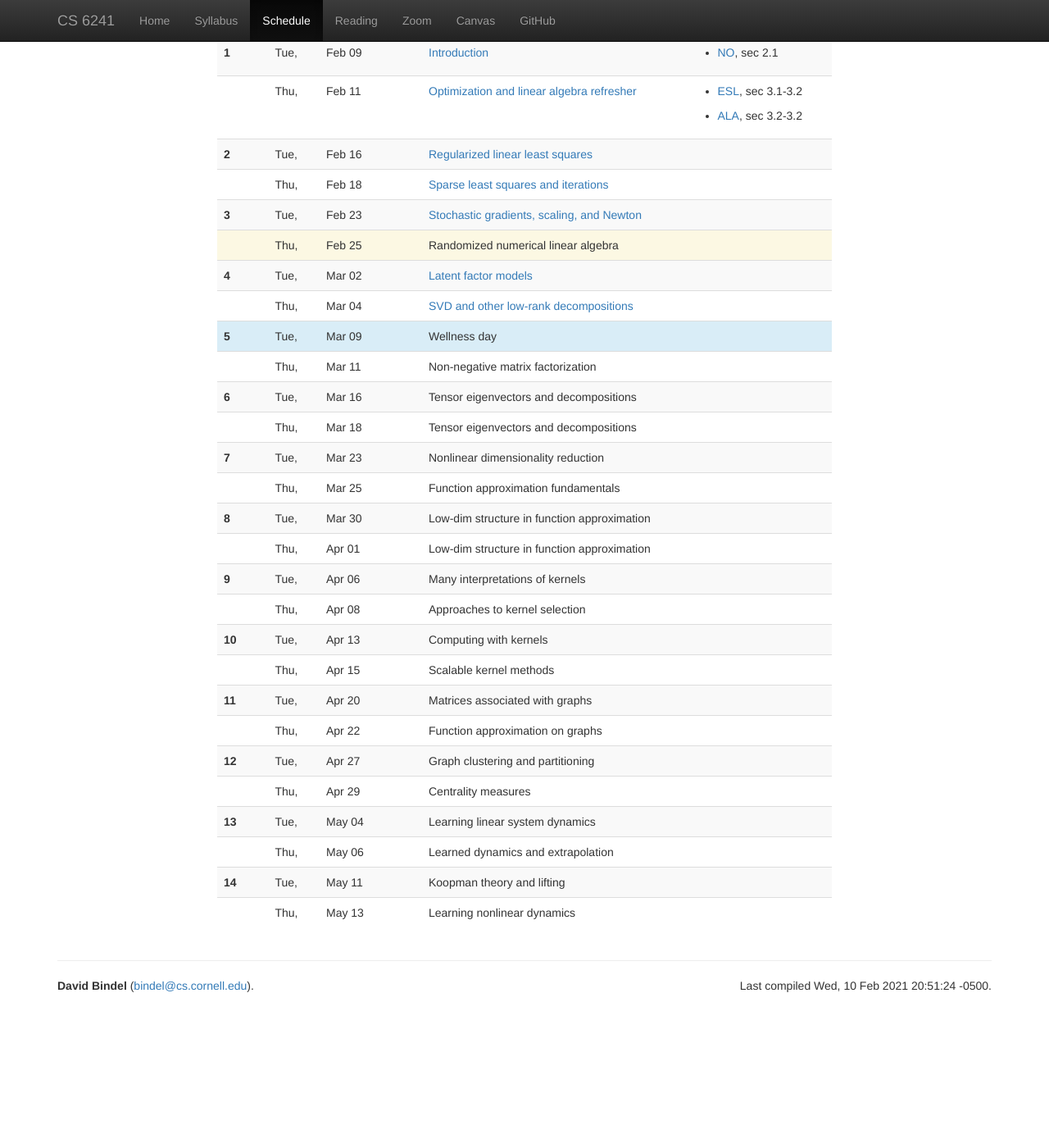
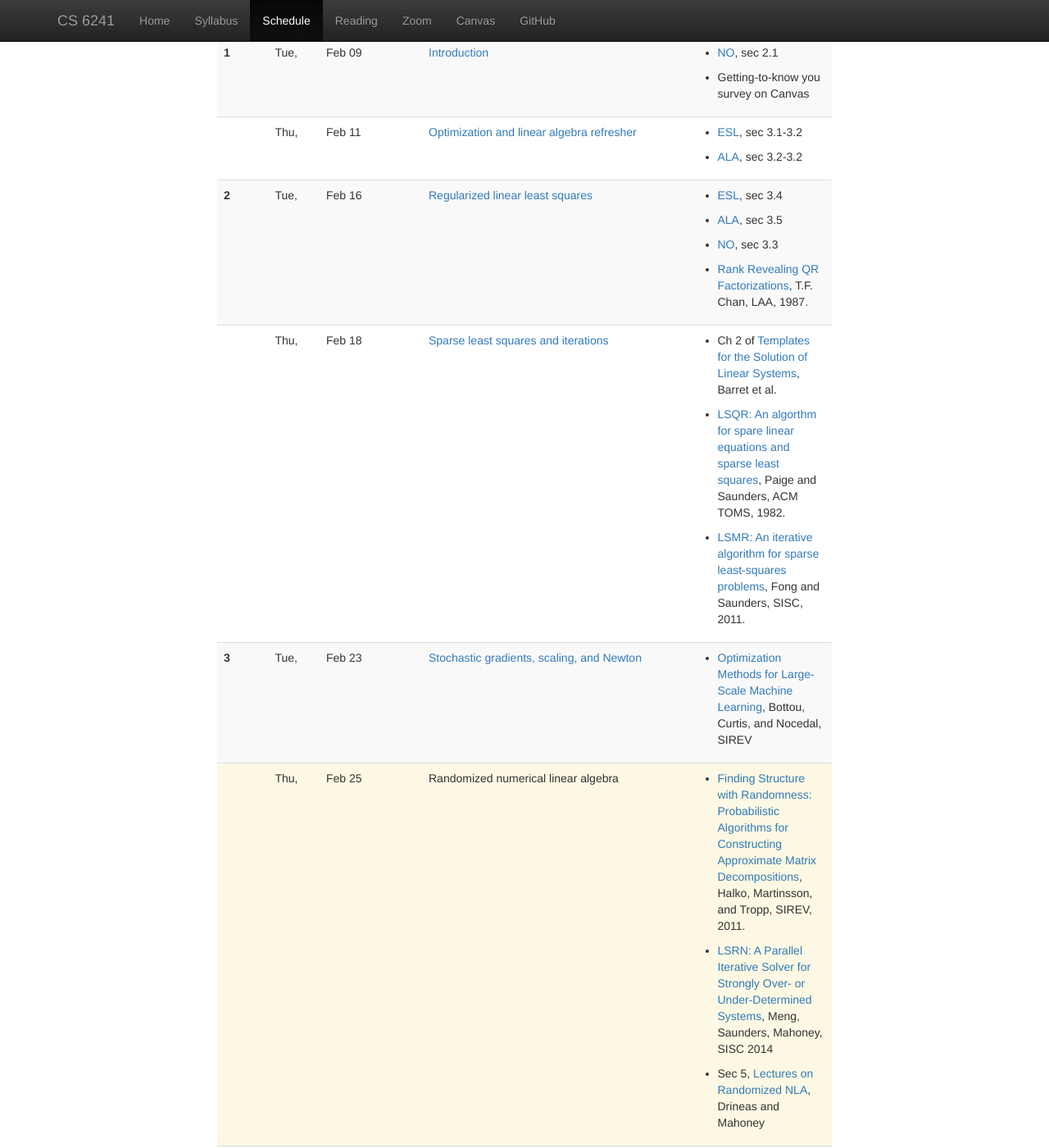
Before and after one commit to dbindel/cs6241-s21, a Jekyll site: the page built from web/schedule.html, in a window 1280 px wide and 1400 px high, scrolled down 212 px. Shown: the whole window at 82% size. Built offline with Jekyll 4.4.1, drawn with Linux system fonts in a browser that asks for light colours; nearby versions of some CDN libraries; before the commit the page ends 1454 px from its top, so only the background shows below that.

Commit message:
Add reading links.

```diff
--- a/web/_data/lectures.yml
+++ b/web/_data/lectures.yml
@@ -7,6 +7,7 @@
   notes: 2021-02-09.pdf
   hw:
     - "[NO](https://link.springer.com/book/10.1007/978-0-387-40065-5), sec 2.1"
+    - Getting-to-know you survey on Canvas
 -
   date: 2021-02-11
   info: Optimization and linear algebra refresher
@@ -22,10 +23,19 @@
   date: 2021-02-16
   info: Regularized linear least squares
   notes: 2021-02-16.pdf
+  hw:
+    - "[ESL](https://web.stanford.edu/~hastie/ElemStatLearn/), sec 3.4"
+    - "[ALA](https://epubs.siam.org/doi/book/10.1137/1.9781611971446), sec 3.5"
+    - "[NO](https://link.springer.com/book/10.1007/978-0-387-40065-5), sec 3.3"
+    - "[Rank Revealing QR Factorizations](https://www.cs.cornell.edu/courses/cs6241/2019sp/readings/Chan-1987-RRQR.pdf), T.F. Chan, LAA, 1987."
 -
   date: 2021-02-18
   info: Sparse least squares and iterations
   notes: 2021-02-18.pdf
+  hw:
+    - "Ch 2 of [Templates for the Solution of Linear Systems](https://www.netlib.org/templates/templates.pdf), Barret et al."
+    - "[LSQR: An algorthm for spare linear equations and sparse least squares](https://www.cs.cornell.edu/courses/cs6241/2019sp/readings/Paige-1982-LSQR.pdf), Paige and Saunders, ACM TOMS, 1982."
+    - "[LSMR: An iterative algorithm for sparse least-squares problems](https://www.cs.cornell.edu/courses/cs6241/2019sp/readings/Fong-2011-LSMR.pdf), Fong and Saunders, SISC, 2011."
 #
 # ==================
 # Week 3
@@ -34,10 +44,16 @@
   date: 2021-02-23
   info: Stochastic gradients, scaling, and Newton
   notes: 2021-02-23.pdf
+  hw:
+    - "[Optimization Methods for Large-Scale Machine Learning](https://www.cs.cornell.edu/courses/cs6241/2019sp/readings/Bottou-2018-opt.pdf), Bottou, Curtis, and Nocedal, SIREV"
 -
   date: 2021-02-25
   info: Randomized numerical linear algebra
   travel: NSF panel
+  hw:
+    - "[Finding Structure with Randomness: Probabilistic Algorithms for Constructing Approximate Matrix Decompositions](https://www.cs.cornell.edu/courses/cs6241/2019sp/readings/Halko-2011-randomness.pdf), Halko, Martinsson, and Tropp, SIREV, 2011."
+    - "[LSRN: A Parallel Iterative Solver for Strongly Over- or Under-Determined Systems](https://www.cs.cornell.edu/courses/cs6241/2019sp/readings/Meng-2014-LSRN.pdf), Meng, Saunders, Mahoney, SISC 2014"
+    - "Sec 5, [Lectures on Randomized NLA](https://arxiv.org/pdf/1712.08880.pdf), Drineas and Mahoney"
 #
 # ==================
 # Week 4 (SIAM CSE week)
```
